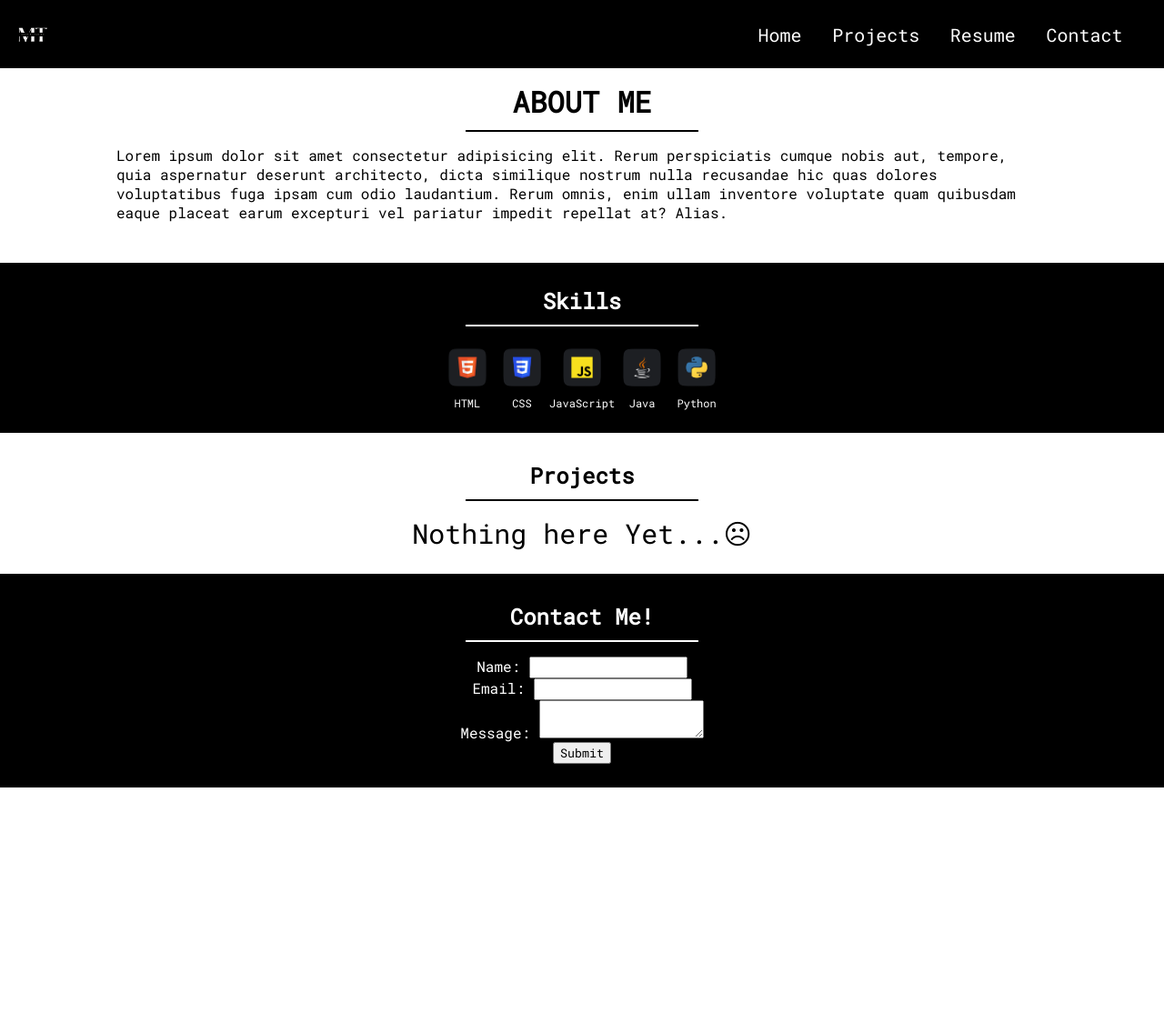
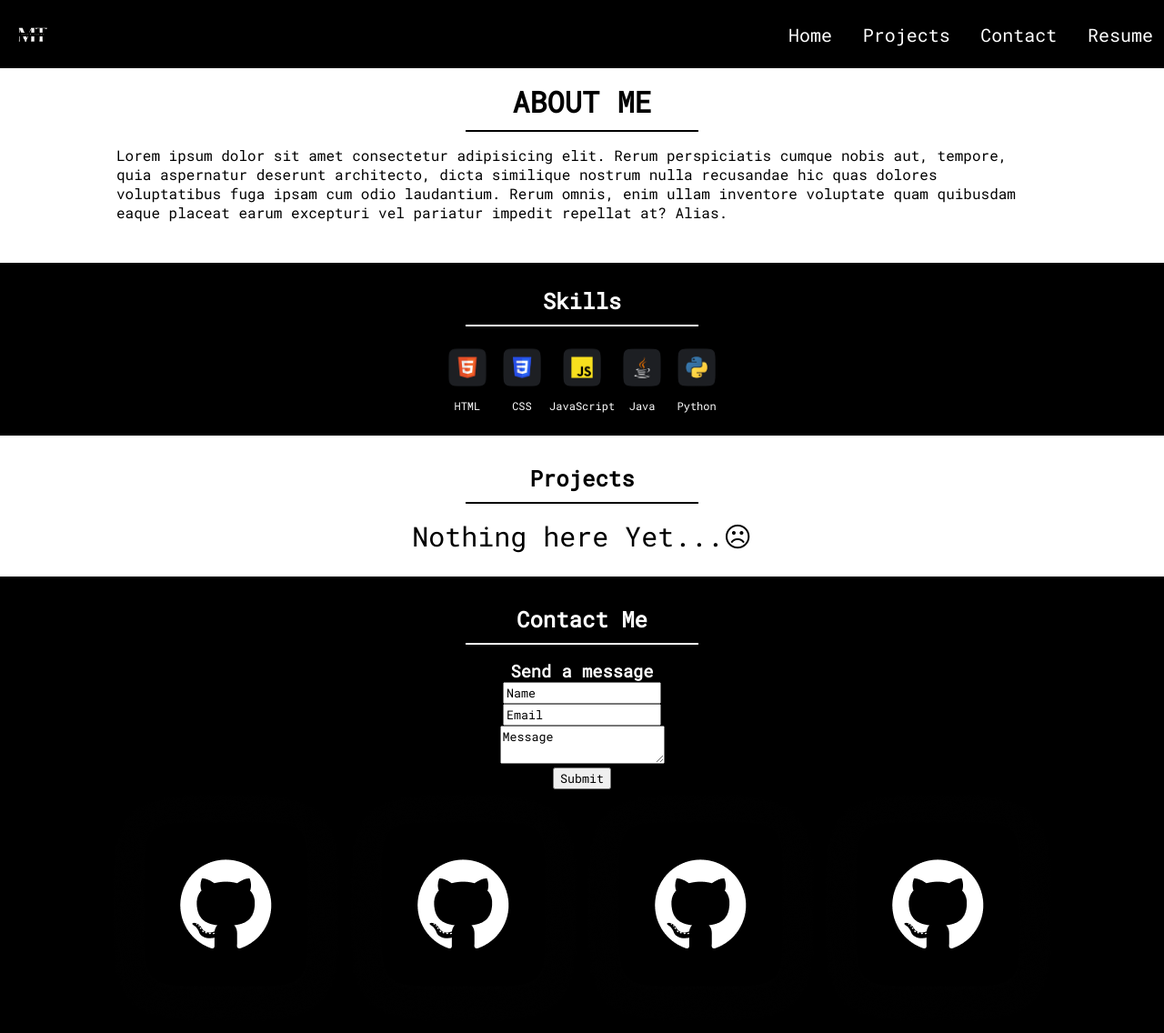
Before and after one commit to Maltiti-Tahiru/Maltiti-Tahiru.github.io, a plain HTML site: page index.html in a window 1280 px wide. Shown: the whole page at 91% size. Before the commit the page ends 866 px from the top, so only its background shows below. Drawn offline with Linux system fonts and the light colour scheme.

Commit message:
Completed Contact and added links to socials

```diff
--- a/index.html
+++ b/index.html
@@ -1,3 +1,4 @@
+<!DOCTYPE html>
 <html>
  <head>
   <title>Maltiti Tahiru</title>
@@ -13,9 +14,8 @@
     <ul>
       <li><a href="#home">Home</a></li>
       <li><a href="#projects">Projects</a></li>
+      <li><a href="#contact">Contact</a></li>
       <li><a href="./docs/Maltiti-Tahiru Resume.pdf" target="_blank">Resume</a></li>
-      <li><a href="#contact">Contact</a></li>
-      <li><a href=""><img src="" alt=""></a></li>
     </ul>
   </nav>
   <!-- About Me section -->
@@ -59,24 +59,40 @@
 
     </div>
     <!-- Contact Form -->
-    <div id="contact" class="contact">
-      <h2>Contact Me!</h2>
-      <div class="form">
-        <form action="submit-form.php" method="post">
-          <label for="name">Name:</label>
-          <input type="text" id="name" name="name" required>
-          <br>
-          <label for="email">Email:</label>
-          <input type="email" id="email" name="email" required>
-          <br>
-          <label for="message">Message:</label>
-          <textarea id="message" name="message" required></textarea>
-          <br>
-          <input type="submit" value="Submit">
-        </form>
+    <div id="contact" class="contact ">
+        <h2>Contact Me</h2>
+        <div class="form ">
+          <h3>Send a message</h3>
+          <form action="https://formspree.io/f/xvonwwll" method="POST">
+            <!-- <label for="name">Name:</label> -->
+            <input type="text" id="name" name="name" value="Name" required>
+            <br>
+            <!-- <label for="email">Email:</label> -->
+            <input type="email" id="email" name="email" value="Email" required>
+            <br>
+            <!-- <label for="message">Message:</label> -->
+            <textarea id="message" name="message" required>Message</textarea>
+            <br>
+            <input type="submit" value="Submit" class="submit">
+          </form>
+        </div>
+        <div class="links">
+          <div class="links container">
+            <div class="">
+              <a href=""><img src="./images/gitlab.png" alt="HTML logo"></a>
+            </div>
+            <div class="">
+              <a href=""><img src="./images/gitlab.png" alt="HTML logo"></a>
+            </div>
+            <div class="">
+              <a href=""><img src="./images/gitlab.png" alt="HTML logo"></a>
+            </div>
+            <div class="">
+              <a href=""><img src="./images/gitlab.png" alt="HTML logo"></a>
+            </div>
+          </div>
+        </div>
       </div>
-    </div>
   </main>
 </body>
-
 </html>
```
